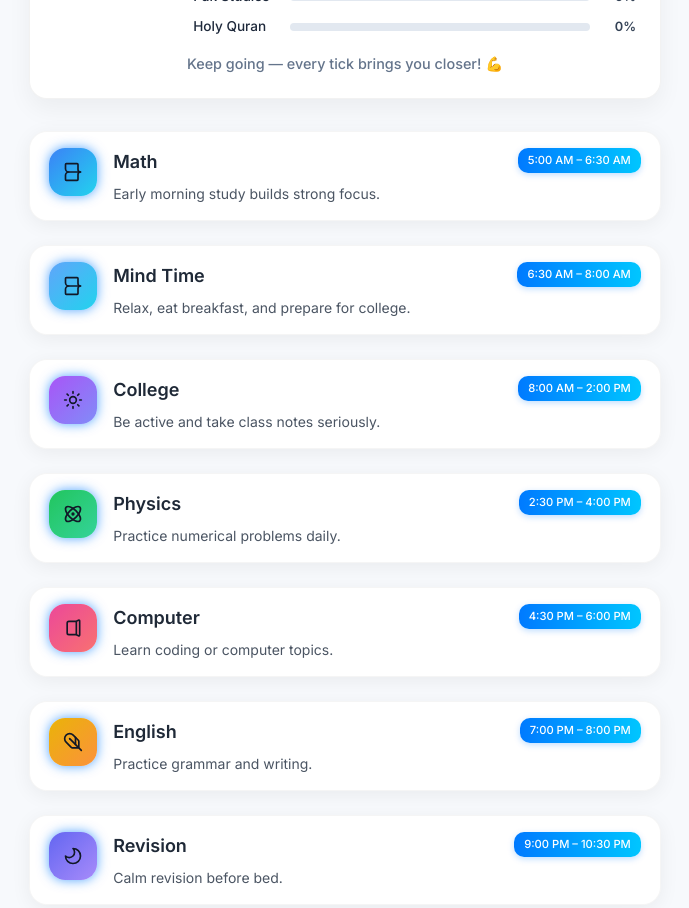
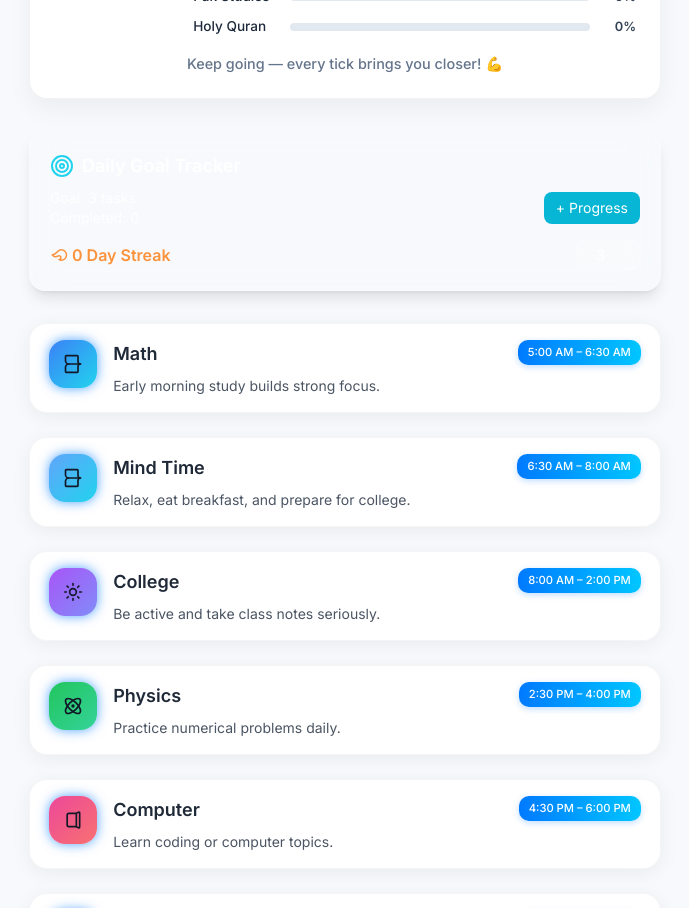
Before and after one commit to tech242242/dailytask, a React (Vite) app: page / in a window 1280 px wide. Shown: the part 940-1848 px from the top of the page, without its empty margins (295-984 px from the left). Built offline with nearby package versions, Linux system fonts and the light colour scheme.

Commit message:
Update App.jsx

```diff
--- a/src/App.jsx
+++ b/src/App.jsx
@@ -1,5 +1,6 @@
 import React from "react";
 import Header from "./components/Header";
+import DailyGoalTracker from "./components/DailyGoalTracker";
 import DashboardOverview from "./components/DashboardOverview";
 import CurrentReminder from "./components/CurrentReminder";
 import SyllabusProgress from "./components/SyllabusProgress";
@@ -20,6 +21,7 @@ export default function App() {
           <CurrentReminder />
           <DashboardOverview />
           <SyllabusProgress />
+         <DailyGoalTracker />
           <ScheduleList />
           <SubjectProgress />
           <PerformanceSummary />
```
